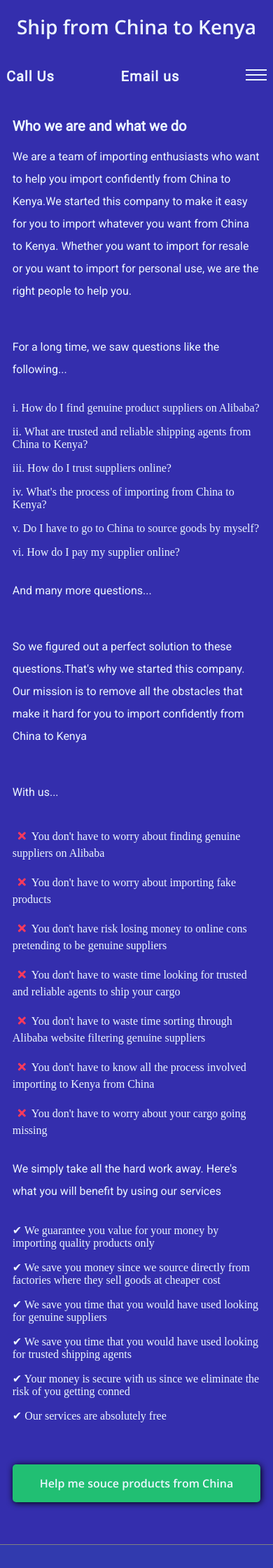
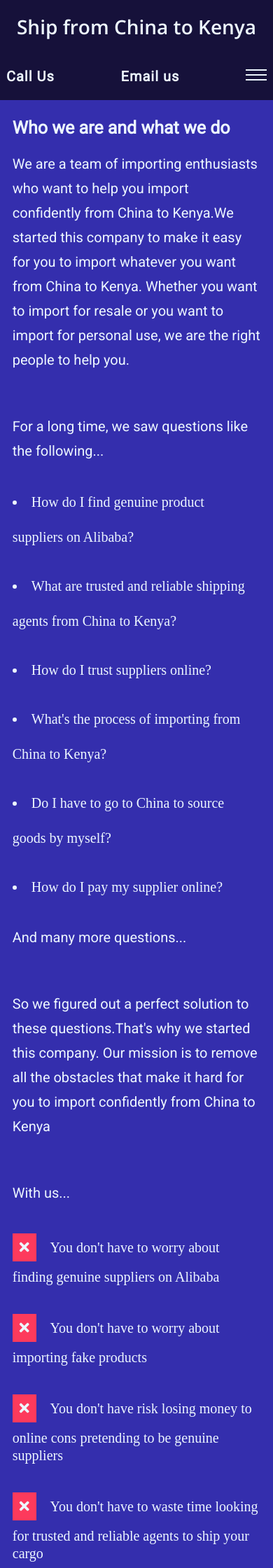
Before and after one commit to HaronKibetRutoh/myproject, a Django app: template templates/quote/about.html in a window 390 px wide. Shown: the top 2240 px of the page at 70% size. Run offline with Django 3.2, Linux system fonts and the light colour scheme; the template is opened without the code that fills it, so the values that code supplies are empty; some libraries are stand-ins or nearby versions.

Commit message:
css changes

```diff
--- a/shipping/settings.py
+++ b/shipping/settings.py
@@ -23,7 +23,7 @@ TEMPLATE_DIR = os.path.join(BASE_DIR,"templates")
 SECRET_KEY = '5qp&05iylesqtkmyd)o02d5*d3%%rbrh=h(d-^3*(1(sw57%c-'
 
 # SECURITY WARNING: don't run with debug turned on in production!
-DEBUG = False
+DEBUG = True
 
 ALLOWED_HOSTS = ['161.35.161.86', 'localhost', '127.0.0.1', 'www.shipfromchinatokenya.com', 'shipfromchinatokenya.com',]
 
--- a/static/css/base.css
+++ b/static/css/base.css
@@ -133,7 +133,8 @@ footer{
     min-width: 100%;
     min-height: 10vh;
     border-top: 0.1rem solid grey;
-    background: rgba(23,204,189,0.08);
+    /* background: rgba(23,204,189,0.08); */
+    background: #16113a;
 }
 
 .footer-links{
@@ -186,6 +187,10 @@ footer{
 
 .check{
     color: #edf7ff;
+    background: #21bf73;
+    padding: 0.2em;
+    margin-right: 0.3em;
+    margin-bottom: 0.5em;
 }
 
 .container{
@@ -206,8 +211,11 @@ footer{
 
 
 .fa-times{
-    color: #fd3a5c;
+    color: #edf7ff;
     padding: 0.5em;
+    background: #fd3a5c;
+    margin-right: 1em;
+    margin-bottom: 0.5em;
 }
 
 
@@ -596,11 +604,12 @@ footer{
 }
 
 .questions li{
-    list-style: decimal-leading-zero;
+    list-style: disc;
     font-size: 1.8rem;
     margin-top: 1em;
     font-weight: bold;
     color: #edf7ff;
+    margin-right: 1em;
 }
 
 .intro{
@@ -635,7 +644,7 @@ footer{
     list-style: none;
     font-size: 1.8rem;
     font-weight: bold;
-    margin-top: 1em;
+    margin-top: 1.5em;
     color: #edf7ff;
 }
 
@@ -675,7 +684,7 @@ footer{
     .navLinks{
         display: flex;
         flex-direction: column;
-        background: #000;
+        background: #16113a;
         width: 100%;
         z-index: 1;
         height: 100vh;
@@ -762,10 +771,10 @@ footer{
         padding: 0.5em 1em;
     }
 
-    .fa-times{
+    /* .fa-times{
         color: #fd3a5c;
         padding: 0.5em;
-    }
+    } */
 
     .pain-1, .pain-2, .pain-3{
         font-size: 1.6rem;
@@ -824,6 +833,7 @@ footer{
         border-style: none;
         text-align: center;
         padding-top: 1em;
+        background: #16113a;
     }
 
     .logo{
@@ -861,15 +871,15 @@ footer{
     }
 
     .about-container h1{
-        font-size: 2rem;
+        font-size: 2.5rem;
         font-family: 'Roboto', sans-serif;
     }
 
     .about-container p{
-        font-size: 1.6rem;
-        font-family: 'Roboto', sans-serif;
-        width: 100%;
-        line-height: 2;
+        font-size: 2rem;
+        font-family: 'Roboto', sans-serif;
+        width: 100%;
+        line-height: 3.5rem;
     }
 
     .questions{
@@ -878,10 +888,11 @@ footer{
     }
 
     .questions li{
-        list-style: lower-roman;
-        font-size: 1.6rem;
+        list-style: disc;
+        font-size: 2rem;
         margin-top: 1em;
         font-weight: normal;
+        line-height: 2.5;
     }
 
     .intro{
@@ -901,9 +912,10 @@ footer{
 
     .about-pains li{
         list-style: none;
-        font-size: 1.6rem;
-        font-weight: normal;
-        margin-top: 1em;
+        font-size: 2rem;
+        font-weight: normal;
+        margin-top: 2em;
+        line-height: 2.5rem;
     }
 
     .gains{
@@ -913,9 +925,10 @@ footer{
 
     .gains li{
         list-style: none;
-        font-size: 1.6rem;
-        font-weight: normal;
-        margin-top: 1em
+        font-size: 2rem;
+        font-weight: normal;
+        margin-top: 2em;
+        line-height: 2.5rem;
     }
 
     .sourcing-btn{
@@ -1362,6 +1375,8 @@ footer{
     .solution{
         margin-top: 3em;
         margin-bottom: 3em;
+        font-size: 2rem;
+        line-height: 2.5rem;
     }
 
     .about-pains{
```
